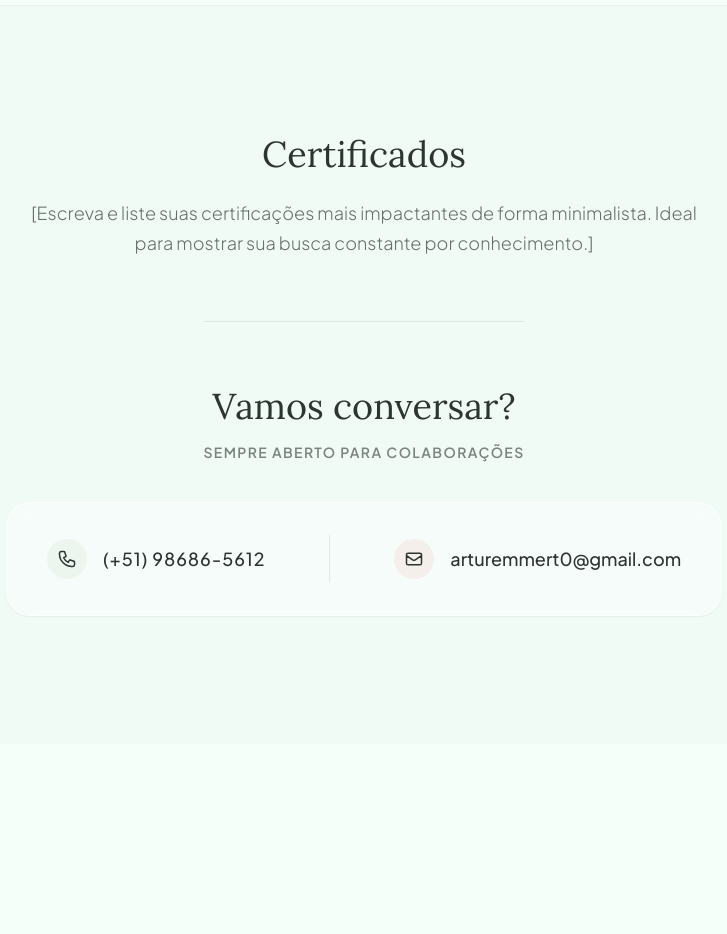
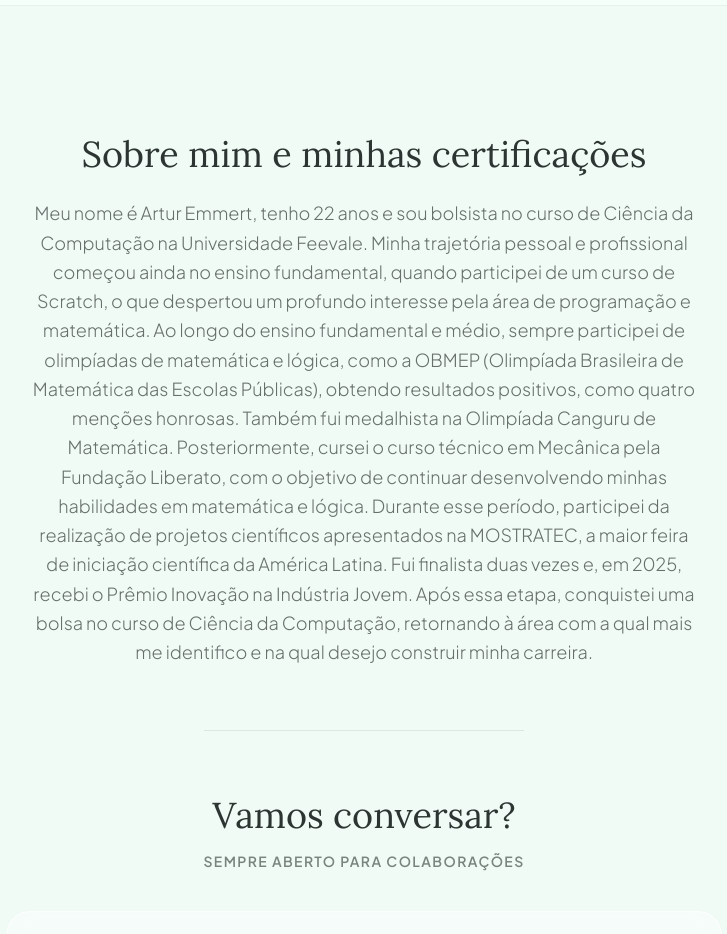
Before and after one commit to artur-emmert/portfolio, a plain HTML site: page index.html in a window 1280 px wide. Shown: the part 3400-4334 px from the top of the page, without its empty margins (276-1003 px from the left). Before the commit the page ends 4144 px from the top, so only its background shows below. Drawn offline with nearby package versions, Linux system fonts and the light colour scheme.

Commit message:
Complementos

```diff
--- a/index.html
+++ b/index.html
@@ -348,10 +348,19 @@
 
             <!-- Certificados -->
             <div class="space-y-6">
-                <h2 class="text-3xl md:text-4xl font-serif text-charcoal">Certificados</h2>
+                <h2 class="text-3xl md:text-4xl font-serif text-charcoal">Sobre mim e minhas certificações</h2>
                 <div class="max-w-2xl mx-auto text-charcoal/70 leading-relaxed font-light text-lg">
-                    [Escreva e liste suas certificações mais impactantes de forma minimalista. Ideal para mostrar sua busca constante por conhecimento.]
-                </div>
+                Meu nome é Artur Emmert, tenho 22 anos e sou bolsista no curso de Ciência da Computação na Universidade Feevale.
+
+                Minha trajetória pessoal e profissional começou ainda no ensino fundamental, quando participei de um curso de Scratch, o que despertou um profundo interesse pela área de programação e matemática.
+
+                Ao longo do ensino fundamental e médio, sempre participei de olimpíadas de matemática e lógica, como a OBMEP (Olimpíada Brasileira de Matemática das Escolas Públicas), obtendo resultados positivos, como quatro menções honrosas. Também fui medalhista na Olimpíada Canguru de Matemática.
+
+                Posteriormente, cursei o curso técnico em Mecânica pela Fundação Liberato, com o objetivo de continuar desenvolvendo minhas habilidades em matemática e lógica. Durante esse período, participei da realização de projetos científicos apresentados na MOSTRATEC, a maior feira de iniciação científica da América Latina. Fui finalista duas vezes e, em 2025, recebi o Prêmio Inovação na Indústria Jovem.
+
+                Após essa etapa, conquistei uma bolsa no curso de Ciência da Computação, retornando à área com a qual mais me identifico e na qual desejo construir minha carreira.
+
+            </div>
             </div>
 
             <hr class="border-charcoal/10 max-w-xs mx-auto">
```
